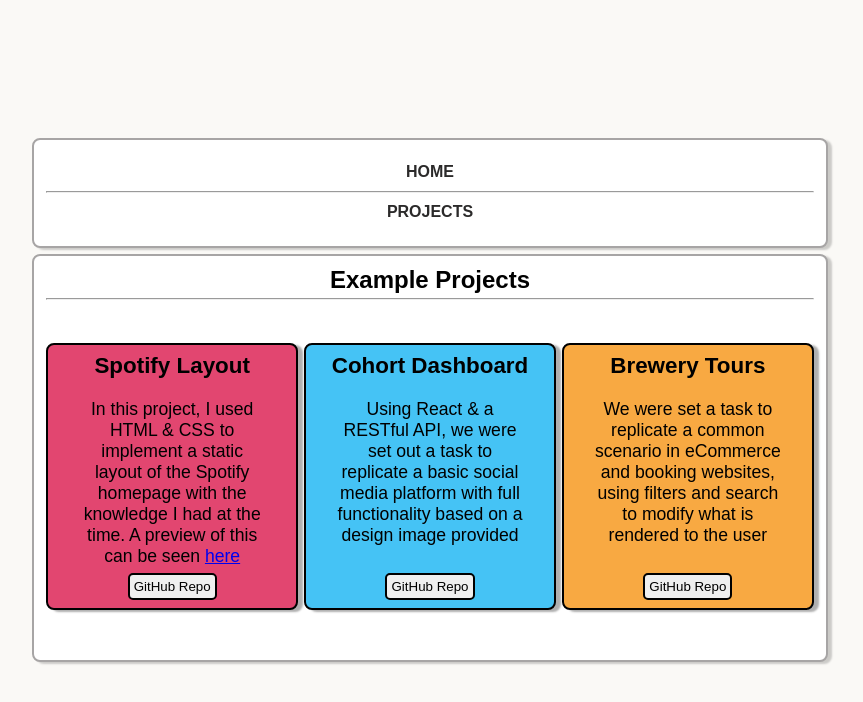
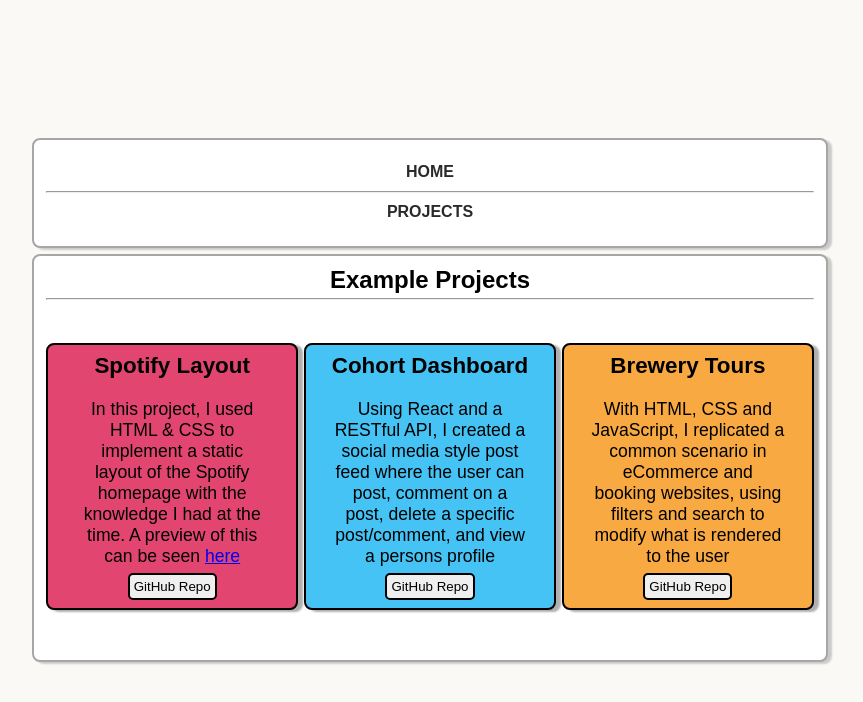
Before and after one commit to yee0802/portfolio-page, a React (Vite) app: page /projects in a window 1280 px wide. Shown: the top 702 px of the page, without its empty margins (210-1073 px from the left). Built offline with nearby package versions, Linux system fonts and the light colour scheme.

Commit message:
update project info

```diff
--- a/src/pages/Projects/Projects.jsx
+++ b/src/pages/Projects/Projects.jsx
@@ -32,9 +32,9 @@
         <h1>Cohort Dashboard</h1>
         <section className="project-info">
           <p>
-            Using React & a RESTful API, we were set out a task to replicate a
-            basic social media platform with full functionality based on a
-            design image provided
+            Using React and a RESTful API, I created a social media style post
+            feed where the user can post, comment on a post, delete a specific
+            post/comment, and view a persons profile
           </p>
           <a
             href="https://github.com/yee0802/react-cohort-dashboard-challenge"
@@ -49,9 +49,9 @@
         <h1>Brewery Tours</h1>
         <section className="project-info">
           <p>
-            We were set a task to replicate a common scenario in eCommerce and
-            booking websites, using filters and search to modify what is
-            rendered to the user
+            With HTML, CSS and JavaScript, I replicated a common scenario in
+            eCommerce and booking websites, using filters and search to modify
+            what is rendered to the user
           </p>
           <a
             href="https://github.com/yee0802/js-dom-brewery-tours-challenge"
```
